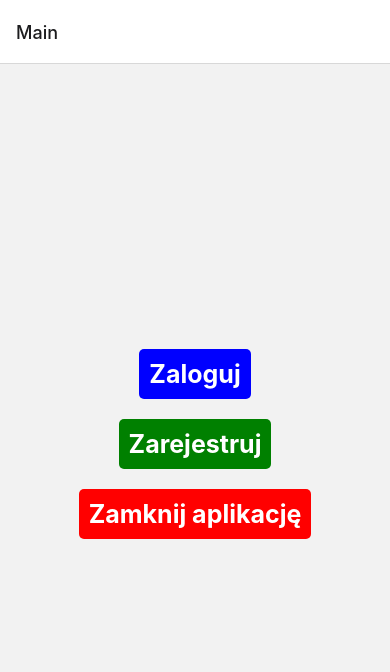
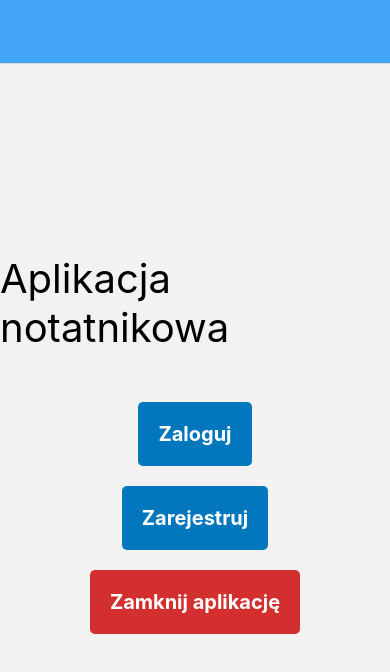
Before and after one commit to ProgrammerCoder123/aplikacjamobilna, a React Native app in the folder AplikacjaMobilna/: screen / in a window 390 px wide. Shown: the top 672 px of the page. Built offline with nearby package versions, Linux system fonts and the light colour scheme.

Commit message:
Rozbudowa LoginScreen

```diff
--- a/AplikacjaMobilna/App.tsx
+++ b/AplikacjaMobilna/App.tsx
@@ -10,7 +10,7 @@ import LoginScreen from './LoginScreen';
 
 export type RootStackParamList = {
   Main: undefined;
-  LoginScreen: { message: string };
+  LoginScreen: undefined;
 };
 
 const Stack = createStackNavigator<RootStackParamList>();
@@ -21,7 +21,9 @@ const App = () => {
 
   return (
     <NavigationContainer>
-      <Stack.Navigator initialRouteName="Main">
+      <Stack.Navigator initialRouteName="Main" screenOptions={{headerTitle: '', headerStyle: {
+      backgroundColor: '#42A5F5',
+    }}}>
         <Stack.Screen name="Main" component={MainScreen} />
         <Stack.Screen name="LoginScreen" component={LoginScreen} />
       </Stack.Navigator>
@@ -34,13 +36,8 @@ const MainScreen = () => {
   const navigation = useNavigation<StackNavigationProp<RootStackParamList>>();
   const [message, setMessage] = useState('');
 
-  const handleButtonPress = () => {
-    navigation.navigate('LoginScreen', { message: 'Hello, world!' });
-  };
-
-
   const handleLoginPress = () => {
-    navigation.navigate('LoginScreen', { message: 'Hello, world!' });
+    navigation.navigate('LoginScreen');
     console.log('Zaloguj');
   };
 
@@ -54,19 +51,23 @@ const MainScreen = () => {
 
 
   return (
+
     <View style={styles.container}>
+
+      <Text style={{fontSize: 40, marginBottom: 50,}}>Aplikacja notatnikowa</Text>
+
       <TouchableOpacity
-        style={[styles.button, { backgroundColor: 'blue' }]}
+        style={[styles.button, { backgroundColor: '#0277BD' }]}
         onPress={handleLoginPress}>
         <Text style={styles.buttonText}>Zaloguj</Text>
       </TouchableOpacity>
       <TouchableOpacity
-        style={[styles.button, { backgroundColor: 'green' }]}
+        style={[styles.button, { backgroundColor: '#0277BD' }]}
         onPress={handleRegisterPress}>
         <Text style={styles.buttonText}>Zarejestruj</Text>
       </TouchableOpacity>
       <TouchableOpacity
-        style={[styles.button, { backgroundColor: 'red' }]}
+        style={[styles.button, { backgroundColor: '#D32F2F' }]}
         onPress={handleExitPress}>
         <Text style={styles.buttonText}>Zamknij aplikację</Text>
       </TouchableOpacity>
@@ -86,13 +87,15 @@ const styles = StyleSheet.create({
     padding: 10,
     borderRadius: 5,
     marginBottom: 20,
-
+    elevation: 4,
   },
   buttonText: {
     color: 'white',
     fontWeight: 'bold',
     textAlign: 'center',
-    fontSize: 25,
+    margin: 10,
+    fontSize: 20,
+
   },
 });
 
--- a/AplikacjaMobilna/LoginScreen.tsx
+++ b/AplikacjaMobilna/LoginScreen.tsx
@@ -1,30 +1,129 @@
 import React from 'react';
-import { StyleSheet, Text, View } from 'react-native';
+import { StyleSheet, Text, View, SafeAreaView, TextInput, TouchableOpacity, Alert} from 'react-native';
 import { RouteProp, useRoute } from '@react-navigation/native';
 import { RootStackParamList } from './App';
+import { sha256, sha256Bytes } from 'react-native-sha256';
+
 
 type NewScreenRouteProp = RouteProp<RootStackParamList, 'LoginScreen'>;
 
 const LoginScreen = () => {
   const { params } = useRoute<NewScreenRouteProp>();
 
+  const [loginText, onChangeLoginText] = React.useState('');
+  const [passwordText, onChangePasswordText] = React.useState('');
+
+
+  const incorrectDataAlert = () =>
+    Alert.alert('Uwaga', 'Wprowadzono nieprawidłowe dane', [
+      {
+        text: 'Zamknij',
+        onPress: () => console.log('Cancel Pressed'),
+        style: 'cancel',
+      },
+    ]);
+
+  const notAllData = () =>
+    Alert.alert('Uwaga', 'Nie wprowadzono wszystkich wymaganych danych!', [
+      {
+        text: 'Zamknij',
+        onPress: () => console.log('Cancel Pressed'),
+        style: 'cancel',
+      },
+    ]);
+
+
+  const handleLoginPress = () => {
+    console.log('Zaloguj');
+
+
+    if(loginText == "" || passwordText == "") {
+      notAllData();
+      return
+    }
+
+    sha256("Test").then( hash => {
+      console.log(hash);
+    });
+
+
+
+
+  };
+
+
+
   return (
     <View style={styles.container}>
-      <Text style={styles.text}>{params.message}</Text>
+      <View style={styles.card}>
+        <Text style={styles.textBars}>Login</Text>
+        <TextInput
+          style={styles.input}
+          onChangeText={onChangeLoginText}
+          value={loginText}
+        />
+        <Text style={styles.textBars}>Hasło</Text>
+        <TextInput
+          secureTextEntry={true}
+          style={styles.input}
+          onChangeText={onChangePasswordText}
+          value={passwordText}
+        />
+      </View>
+      <TouchableOpacity
+        style={[styles.button, { backgroundColor: '#0277BD', marginTop: 20,}]}
+        onPress={handleLoginPress}>
+        <Text style={styles.buttonText}>Zaloguj</Text>
+      </TouchableOpacity>
     </View>
   );
 };
 
 const styles = StyleSheet.create({
   container: {
+    backgroundColor: '#F5F5F5',
     flex: 1,
     justifyContent: 'center',
     alignItems: 'center',
+  },
+  textBars: {
+    fontSize: 15,
+    paddingLeft: 10,
+  },
+  card: {
+    padding: 5,
+    width: 300,
+    height: 200,
+    elevation: 4,
+    backgroundColor: 'white',
+    justifyContent: 'flex-start',
+    alignItems: 'flex-start',
   },
   text: {
     fontSize: 24,
     fontWeight: 'bold',
   },
+  input: {
+    height: 40,
+    margin: 12,
+    borderWidth: 1,
+    padding: 10,
+    width: 270,
+  },
+  button: {
+    padding: 10,
+    borderRadius: 5,
+    marginBottom: 20,
+    elevation: 4,
+  },
+  buttonText: {
+    color: 'white',
+    fontWeight: 'bold',
+    textAlign: 'center',
+    margin: 10,
+    fontSize: 15,
+
+  },
 });
 
 export default LoginScreen;
--- a/AplikacjaMobilna/package.json
+++ b/AplikacjaMobilna/package.json
@@ -11,14 +11,17 @@
   },
   "dependencies": {
     "@react-native-community/masked-view": "^0.1.11",
+    "@react-native-material/core": "^1.3.7",
     "@react-navigation/native": "^6.1.6",
     "@react-navigation/stack": "^6.3.16",
+    "crypto-js": "^4.1.1",
     "react": "18.2.0",
     "react-native": "0.71.7",
     "react-native-gesture-handler": "^2.9.0",
     "react-native-reanimated": "^2.9.1",
     "react-native-safe-area-context": "^4.5.1",
-    "react-native-screens": "^3.20.0"
+    "react-native-screens": "^3.20.0",
+    "react-native-sha256": "^1.4.9"
   },
   "devDependencies": {
     "@babel/core": "^7.20.0",
```
Also changed, not shown: 1 other file (tests, documents, lock files or other folders).
